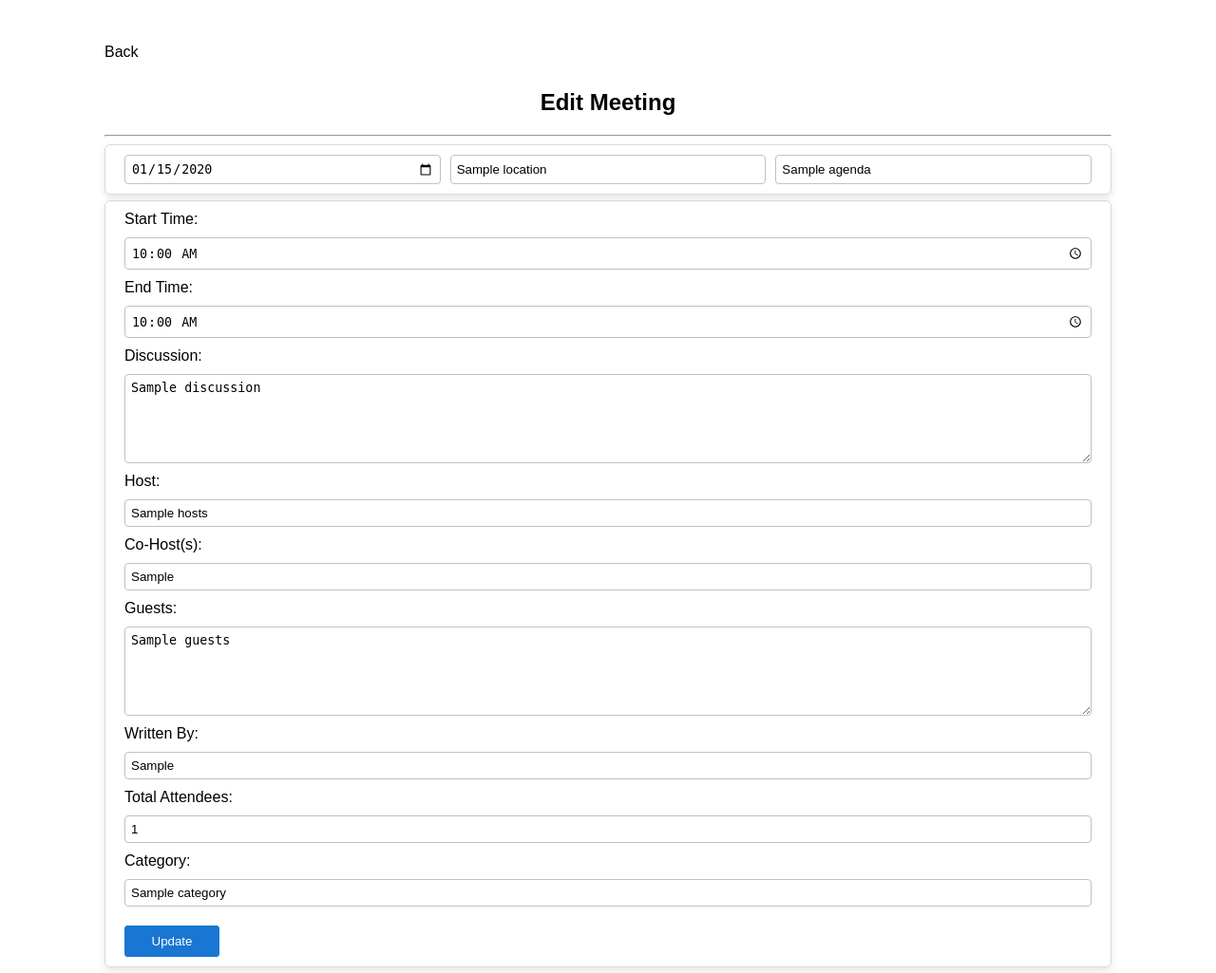
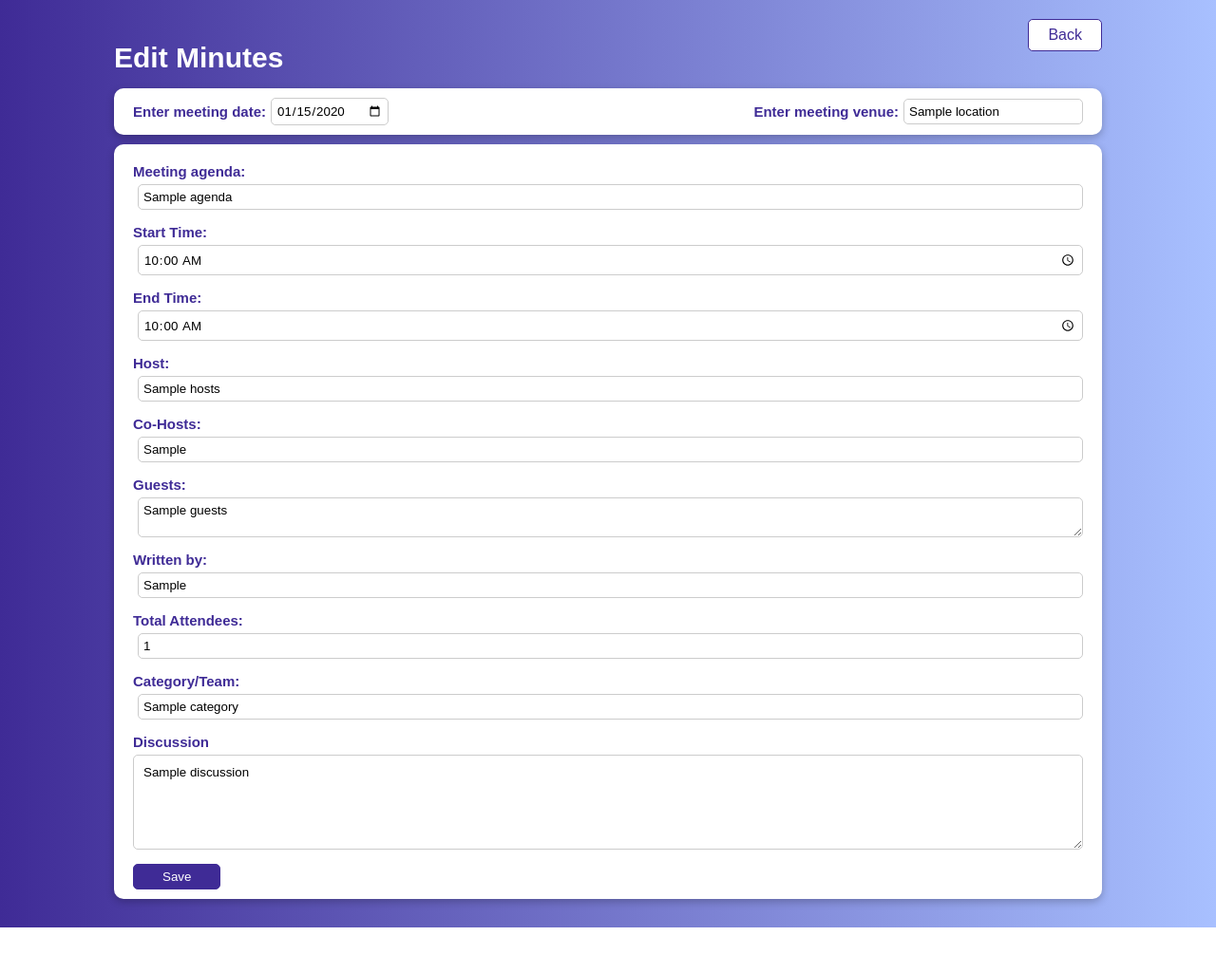
Before and after one commit to MRSHAKILS/meeting_minutes, a Django app: template core/templates/edit_minutes.html in a window 1280 px wide. Shown: the whole page at 95% size. After the commit the page ends 977 px from the top, so only its background shows below. Run offline with Django 3.2, Linux system fonts and the light colour scheme; the template is opened without the code that fills it: most values are stand-ins (such as "Sample title", 1, 10 or a date in 2020).

Commit message:
few design updates

```diff
--- a/core/templates/edit_minutes.html
+++ b/core/templates/edit_minutes.html
@@ -6,102 +6,175 @@
     <title>Edit Meeting</title>
 
   <style>
-      body {
-        font-family: sans-serif;
-        max-width: 1060px;
-        margin: auto;
-        margin-top: 46px;
+
+    * {
+      margin: 0;
+      padding: 0;
+      box-sizing: border-box;
+      font-family: Arial, sans-serif;
       }
+
+    body{
+    display: flex;
+    flex-direction: column;
+    min-height: 100vh;
+    padding: 20px;
+    background: linear-gradient(90deg, #3F2B96 0%, #A8C0FF 100%);
+  }
+  .sec1{
+    display: flex;
+    justify-content: end;
+    margin-right: 100px;
+    margin-bottom: -10px;
+  }
+
+  .sec0{
+    display: flex;
+    margin: 0px 0px 0px 100px;
+  }
+
+  .sec0 h1{
+    font-size: 30px;
+    padding-bottom: 10px;
+    color: white;
+  }
+
+  .back-button{
+            text-decoration: none;
+            padding: 7px 20px;
+            background-color: white;
+            color: #3F2B96;
+            border-radius: 5px;
+            transition: all 0.3s ease-in-out;
+            border: none;
+            border: 1px solid #3F2B96;
+        }
+
+  .back-button:hover{
+            background-color: #3F2B96;
+            color: white;
+        }
+    .error {
+            color: red;
+            font-weight: bold;
+            margin-bottom: 10px;
+        }
+
     .box {
-        margin: auto;
       padding: 10px 20px;
-        border: 1px solid #d9d9d9;
-        border-radius: 6px;
-        margin: 6px 0px;
-        box-shadow: 0 4px 8px rgba(0, 0, 0, 0.1);
+      border-radius: 10px;
+      margin: 5px 100px 10px 100px;
+      box-shadow: rgba(0, 0, 0, 0.24) 0px 3px 8px;
       display: flex;
       justify-content: space-between;
-        flex-wrap: wrap;
-        gap: 10px;
+      background-color: white;
     }
+
+    .box h2{
+      font-size: 15px;
+      color: #3F2B96;
+    }
+    .box .part{
+      display: flex;
+      justify-content: space-between;
+      align-items: center;
+    }
+
     .input_style {
       text-decoration: none;
-        border: 1px solid rgb(193, 193, 193);
-        border-radius: 4px;
-        padding: 6px;
-        flex: 1;
-        min-width: 200px;
+      border: 1px solid #ccc;
+      border-radius: 5px;
+      padding: 5px;
+      margin-left: 5px;
+
     }
-      .submit_btn {
+
+    .desc {
+    width: 100%;
+    padding: 10px;
+    border: 1px solid #ccc;
+    border-radius: 5px;
+    resize: vertical;
+    margin-bottom: 10px;
+    min-height: 100px;
+
+  }
+    .update_btn {
       text-decoration: none;
-        background: #1976d2;
-        border: 1px solid #1976d2;
+      background: #3F2B96;
+      border: 1px solid #3F2B96;
       color: white;
-        width: 100px;
-        border-radius: 3px;
-        padding: 8px 16px;
-        margin-top: 10px;
+      border-radius: 5px;
+      padding: 5px 30px;
       transition: all 0.3s ease-in-out;
+      cursor: pointer;
     }
-      .submit_btn:hover {
-        color: #1976d2;
+    .update_btn:hover {
+      color: #3F2B96;
       background-color: white;
     }
-      textarea {
-        min-height: 80px;
-        padding: 6px;
-      }
-      a.back-link {
-        text-decoration: none;
-        color: black;
-        display: inline-block;
-        margin-bottom: 10px;
-      }
+
   </style>
   </head>
   <body>
-    <a href="{% url 'core:homepage' %}" class="back-link">Back</a>
+    <section class="sec1"><!--back_button-->
+      <a class="back-button" href="{% url 'core:homepage'%}">Back</a>
+    </section>
 
-    <h2 style="text-align: center">Edit Meeting</h2>
-    <hr />
+    <section class="sec0">
+    <h1>Edit Minutes</h1>
+    </section>
 
     <form method="POST">
       {% csrf_token %}
+
       <div class="box">
-        <input class="input_style" type="date" name="date" value="{{ meeting.date|date:'Y-m-d' }}" />
-        <input class="input_style" type="text" name="location" value="{{ meeting.location }}" placeholder="Location" />
-        <input class="input_style" type="text" name="agenda" value="{{ meeting.agenda }}" placeholder="Agenda" />
+        <div class="part">
+          <h2>Enter meeting date:</h2>
+          <input class="input_style" type="date" name="date" value="{{ meeting.date|date:'Y-m-d' }}"/>
+        </div>
+        <div class="part">
+          <h2>Enter meeting venue:</h2>
+          <input class="input_style" type="text" name="location" value="{{ meeting.location }}" placeholder="Venue"/>
+        </div>
       </div>
 
-      <div class="box" style="flex-direction: column">
-        <label for="start_time">Start Time:</label>
-        <input class="input_style" type="time" name="start_time" value="{{ meeting.start_time|time:'H:i' }}" />
+      <div class="box" style="display: flex; flex-direction: column; gap: 5px">
 
-        <label for="end_time">End Time:</label>
-        <input class="input_style" type="time" name="end_time" value="{{ meeting.end_time|time:'H:i' }}" />
+        <h2 style="padding-top: 10px;">Meeting agenda:</h2> <!--Agenda-->
+        <input class="input_style" style="margin-bottom: 10px;" type="text" name="agenda" value="{{ meeting.agenda }}" placeholder="Agenda"/>
 
-        <label for="discussion">Discussion:</label>
-        <textarea name="discussion" class="input_style">{{ meeting.discussion }}</textarea>
+        <label for="start_time"> <h2>Start Time:</h2> </label> <!--Start_time-->
+        <input class="input_style" type="time" name="start_time" value="{{ meeting.start_time|time:'H:i' }}" style="margin-bottom: 10px;" required />
 
-        <label for="hosts">Host:</label>
-        <input class="input_style" type="text" name="hosts" value="{{ meeting.hosts }}" placeholder="Host" />
+        <label for="end_time"> <h2>End Time:</h2> </label> <!--End_time-->
+        <input class="input_style" type="time" name="end_time" value="{{ meeting.end_time|time:'H:i' }}" style="margin-bottom: 10px;" required />
 
-        <label for="co_hosts">Co-Host(s):</label>
-        <input class="input_style" type="text" name="co_hosts" value="{{ meeting.co_hosts }}" placeholder="Co-Hosts (comma separated)" />
+        <label> <h2>Host:</h2> </label>
+        <input class="input_style" type="text" name="hosts" value="{{ meeting.hosts }}" placeholder="Host" style="margin-bottom: 10px;"/> <!--Host-->
 
-        <label for="guests">Guests:</label>
-        <textarea name="guests" class="input_style" placeholder="Guests">{{ meeting.guests }}</textarea>
+        <label> <h2>Co-Hosts:</h2> </label>
+        <input class="input_style" type="text" name="co_hosts" value="{{ meeting.co_hosts }}" placeholder="Co-hosts" style="margin-bottom: 10px;"/> <!--Co-host-->
 
-        <label for="written_by">Written By:</label>
-        <input class="input_style" type="text" name="written_by" value="{{ meeting.written_by }}" placeholder="Written By" />
+        <label> <h2>Guests:</h2> </label>
+        <textarea name="guests" class="input_style" rows="2" placeholder="Guests" style="margin-bottom: 10px; min-height: 30px; resize: vertical;">{{ meeting.guests }}</textarea> <!--Guest-->
 
-        <label for="total_attendees">Total Attendees:</label>
-        <input class="input_style" type="number" name="total_attendees" value="{{ meeting.total_attendees }}" placeholder="Total Attendees" />
+        <label> <h2>Written by:</h2> </label>
+        <input class="input_style" type="text" name="written_by" value="{{ meeting.written_by }}" placeholder="Writer" style="margin-bottom: 10px;"/> <!--Writer-->
 
-        <label for="category">Category:</label>
-        <input class="input_style" type="text" name="category" value="{{ meeting.category }}" placeholder="Category (e.g. Team, Department)" />
+        <label> <h2>Total Attendees:</h2> </label>
+        <input class="input_style" type="number" name="total_attendees" value="{{ meeting.total_attendees }}" min="0" placeholder="Number of Attendees" style="margin-bottom: 10px;"/> <!--Attendees-->
 
-        <button type="submit" class="submit_btn">Update</button>
+        <label> <h2>Category/Team:</h2> </label>
+        <input class="input_style" type="text" name="category" value="{{ meeting.category }}" placeholder="Team or Department name" style="margin-bottom: 10px;"/> <!--Team-->
+
+        <h2>Discussion</h2>
+        <textarea name="discussion" id="" class="desc" placeholder="Write your minutes here..." >{{ meeting.discussion }}</textarea> <!--Discussion-->
+
+        <div>
+          <button type="submit" name="minutes_form" class="update_btn">Save</button> <!--Update_button-->
+        </div>
+
       </div>
     </form>
   </body>
```
Also changed, not shown: core/templates/homepage.html (+23 -7 lines), core/templates/minutes.html (+18 -17 lines), core/templates/minutes_detail.html (+33 -2 lines). Lines whose indentation alone changed are shown as unchanged.
